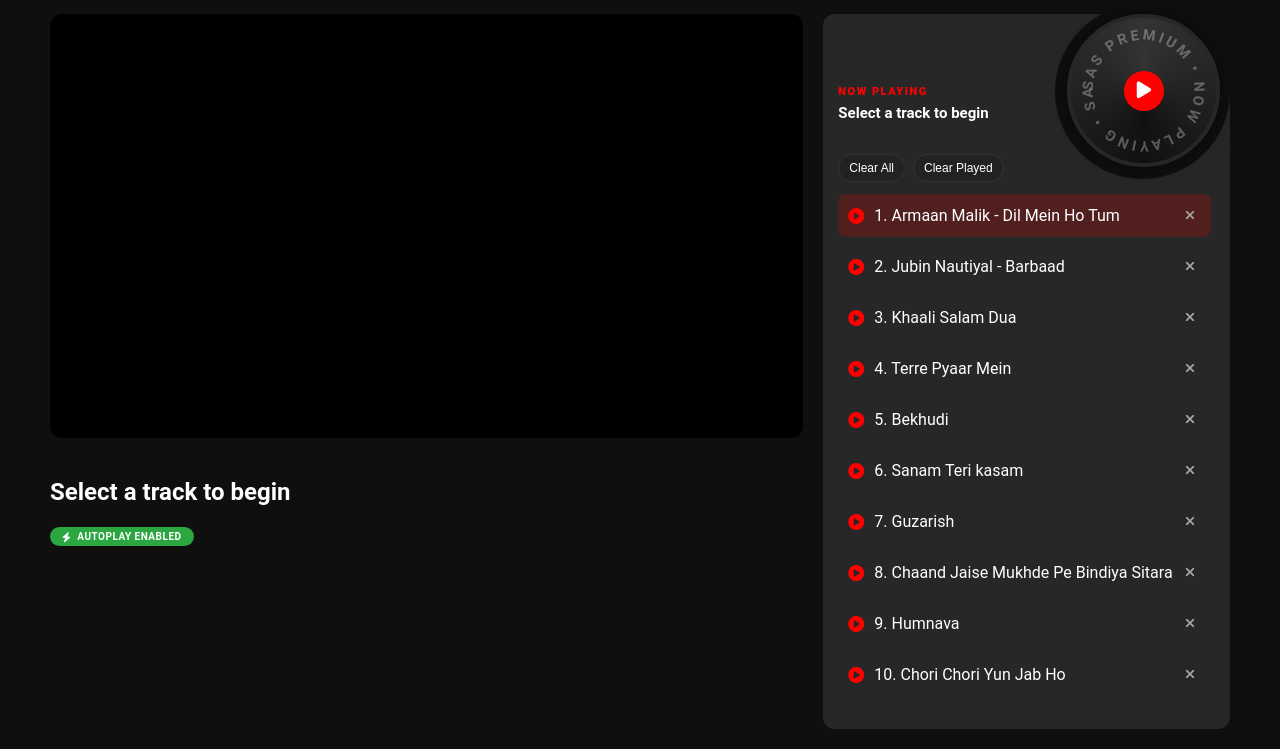
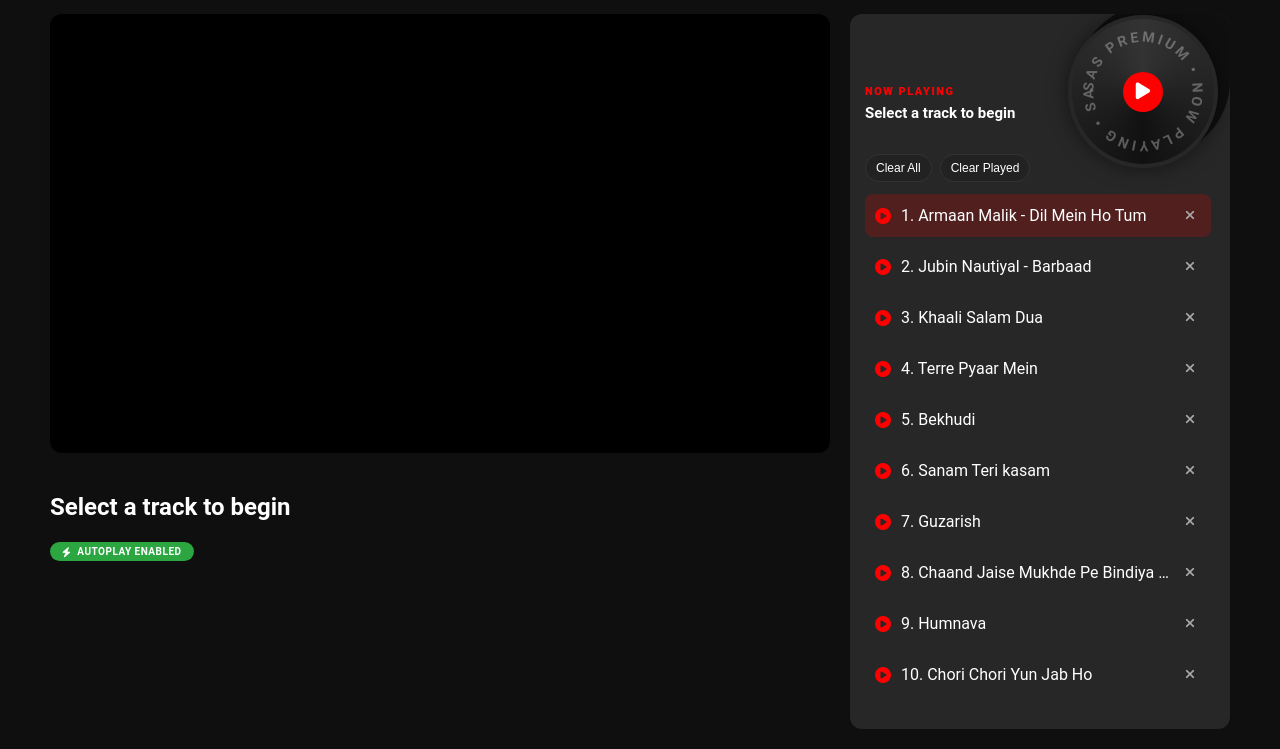
Before and after one commit to sasprojects-lab/sasprojects-lab.github.io, a plain HTML site: page index.html in a window 1280 px wide. Shown: the part 97-846 px from the top of the page. Drawn offline with Linux system fonts and the light colour scheme.

Commit message:
Updated css

```diff
--- a/sas-player-styles.css
+++ b/sas-player-styles.css
@@ -47,7 +47,6 @@
     .search-container button,
     .queue-actions button,
     .theme-toggle,
-    .track-item,
     .remove-track {
       transition: background-color 2.8s ease, color 2.8s ease, border-color 2.8s ease;
     }
@@ -353,13 +352,15 @@
       gap: 20px;
       overflow: hidden;
       box-sizing: border-box;
+      min-width: 0;
     }
 
     .content-area {
-      flex: 2;
+      flex: 1 1 auto;
       display: flex;
       flex-direction: column;
       gap: 20px;
+      min-width: 0;
     }
 
     #player-container {
@@ -375,10 +376,10 @@
     .disk-container {
       position: absolute;
       top: 5px;
-      right: 10px;
+      right: 12px;
 
-      width: 153px;
-      height: 143px;
+      width: 150px;
+      height: 145px;
 
       background: transparent;
 
@@ -467,25 +468,25 @@
 
     /* Sidebar Playlist */
     .sidebar {
-      flex: 1;
+      flex: 0 0 clamp(320px, 31vw, 380px);
+      width: clamp(320px, 31vw, 380px);
+      max-width: clamp(320px, 31vw, 380px);
+      min-width: 0;
       background: var(--bg-panel);
 
       padding: 140px 15px 15px 15px;
       position: relative;
 
-      overflow-x: hidden;
-      overflow-y: auto;
-
       border-radius: 12px;
-      /* IMPORTANT */
-      overflow: visible;
+      box-sizing: border-box;
+      overflow: hidden;
     }
 
     .sidebar-header {
       position: absolute;
       top: 0;
       left: 0;
-      width: calc(100% - 190px);
+      width: max(0px, calc(100% - 190px));
       /* Leaves space for the disk curve */
       height: 140px;
       padding: 20px 15px;
@@ -514,6 +515,7 @@
       -webkit-box-orient: vertical;
       overflow: hidden;
       line-height: 1.3;
+      overflow-wrap: anywhere;
     }
 
     .sidebar::before {
@@ -521,8 +523,8 @@
       position: absolute;
       top: -10px;
       right: 0;
-      width: 175px;
-      height: 175px;
+      width: 153px;
+      height: 153px;
       background: var(--bg-main);
       border-bottom-left-radius: 50%;
       z-index: 2;
@@ -542,6 +544,7 @@
       overflow-y: auto;
       overflow-x: hidden;
       padding-right: 4px;
+      -webkit-overflow-scrolling: touch;
     }
 
     .queue-actions button {
@@ -562,10 +565,13 @@
       display: flex;
       align-items: center;
       justify-content: space-between;
+      gap: 8px;
       padding: 10px;
       margin-bottom: 8px;
       border-radius: 8px;
-      transition: background 0.2s;
+      min-width: 0;
+      transition: background-color 0.16s ease;
+      touch-action: manipulation;
     }
 
     .track-item.draggable {
@@ -609,9 +615,11 @@
       white-space: nowrap;
       overflow: hidden;
       text-overflow: ellipsis;
+      overflow-wrap: anywhere;
     }
 
     .remove-track {
+      flex: 0 0 auto;
       background: transparent;
       border: none;
       color: var(--text-muted);
@@ -711,6 +719,9 @@
       }
 
       .sidebar {
+        flex: 0 0 auto;
+        width: 100%;
+        max-width: none;
         padding-top: 120px;
       }
 
@@ -759,9 +770,4 @@
       .search-container button {
         padding: 8px 14px;
       }
-
-      .sidebar::before {
-        width: 153px;
-        height: 153px;
-      }
     }
```
